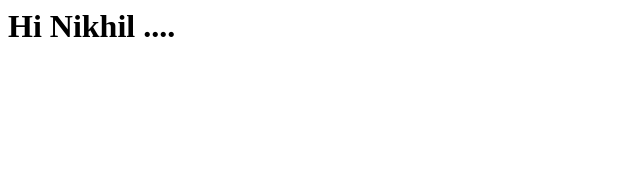
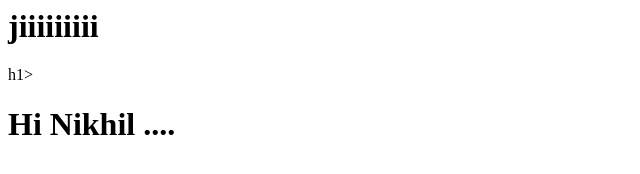
Before and after one commit to nikhil1427/assign1, a plain HTML site: page index.html in a window 1280 px wide. Shown: the whole page, without its empty margins (0-640 px from the left). Drawn offline with Linux system fonts and the light colour scheme.

Commit message:
Update index.html 2

```diff
--- a/index.html
+++ b/index.html
@@ -18,4 +18,5 @@
 
 
 
+<h1>jiiiiiiiii</h1>h1>
 <h1>Hi Nikhil ....</h1>
```
